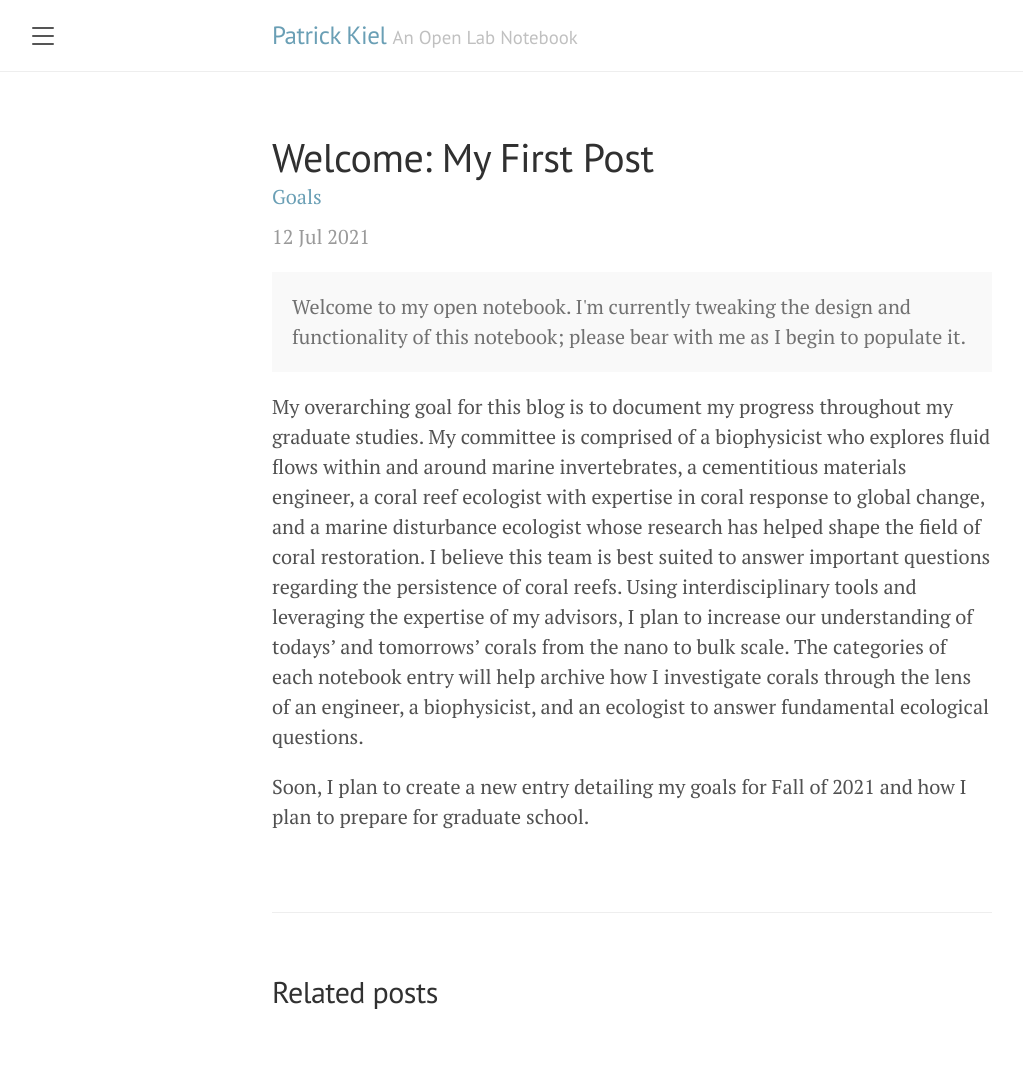
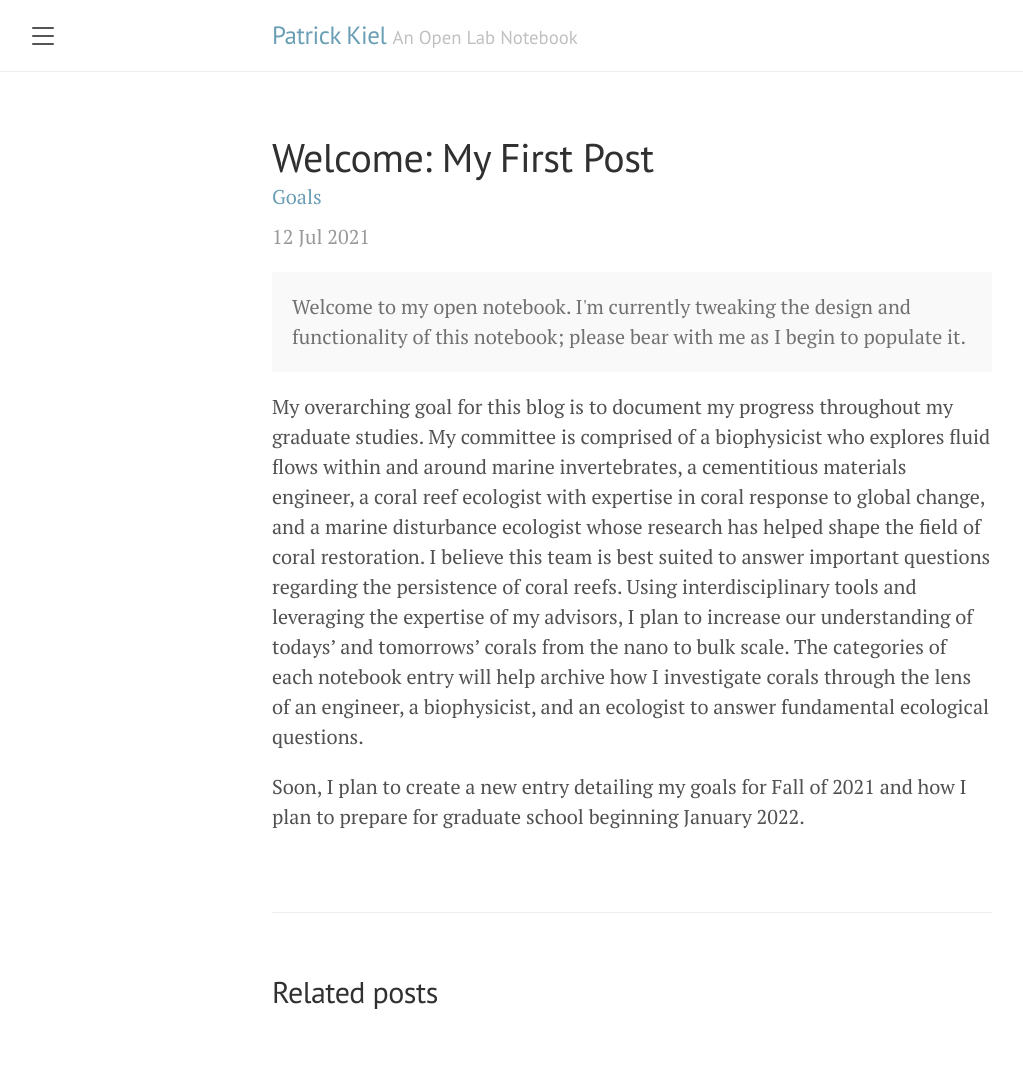
Before and after one commit to pkiel/notebook, a Jekyll site: the page built from _posts/2021-07-12-welcome.md, in a window 1280 px wide. Shown: the whole page, without its empty margins (8-1031 px from the left). Built offline with Jekyll 4.4.1, drawn with Linux system fonts in a browser that asks for light colours.

Commit message:
Update 2021-07-12-welcome.md

```diff
--- a/_posts/2021-07-12-welcome.md
+++ b/_posts/2021-07-12-welcome.md
@@ -13,4 +13,4 @@ categories: [Goals]
 
 My overarching goal for this blog is to document my progress throughout my graduate studies. My committee is comprised of a biophysicist who explores fluid flows within and around marine invertebrates, a cementitious materials engineer, a coral reef ecologist with expertise in coral response to global change, and a marine disturbance ecologist whose research has helped shape the field of coral restoration. I believe this team is best suited to answer important questions regarding the persistence of coral reefs. Using interdisciplinary tools and leveraging the expertise of my advisors, I plan to increase our understanding of todays' and tomorrows' corals from the nano to bulk scale. The categories of each notebook entry will help archive how I investigate corals through the lens of an engineer, a biophysicist, and an ecologist to answer fundamental ecological questions.
 
-Soon, I plan to create a new entry detailing my goals for Fall of 2021 and how I plan to prepare for graduate school.
+Soon, I plan to create a new entry detailing my goals for Fall of 2021 and how I plan to prepare for graduate school beginning January 2022.
```
